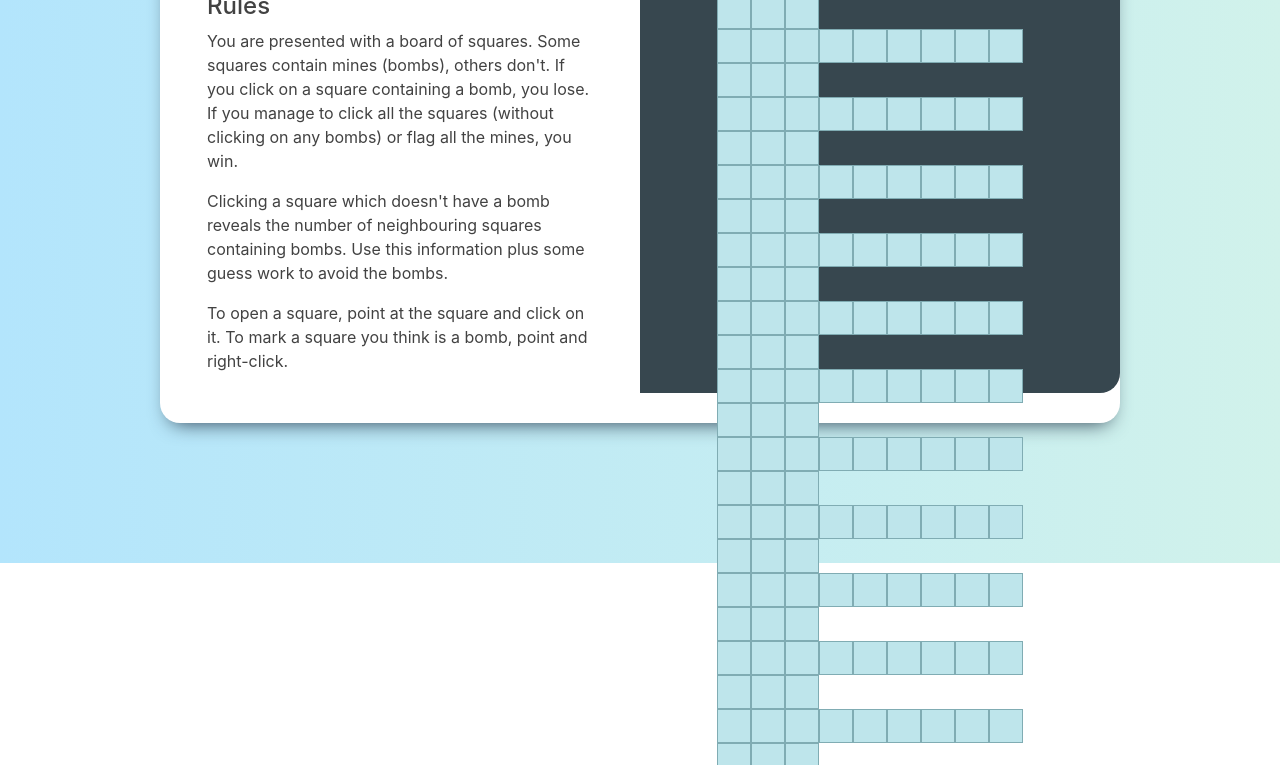
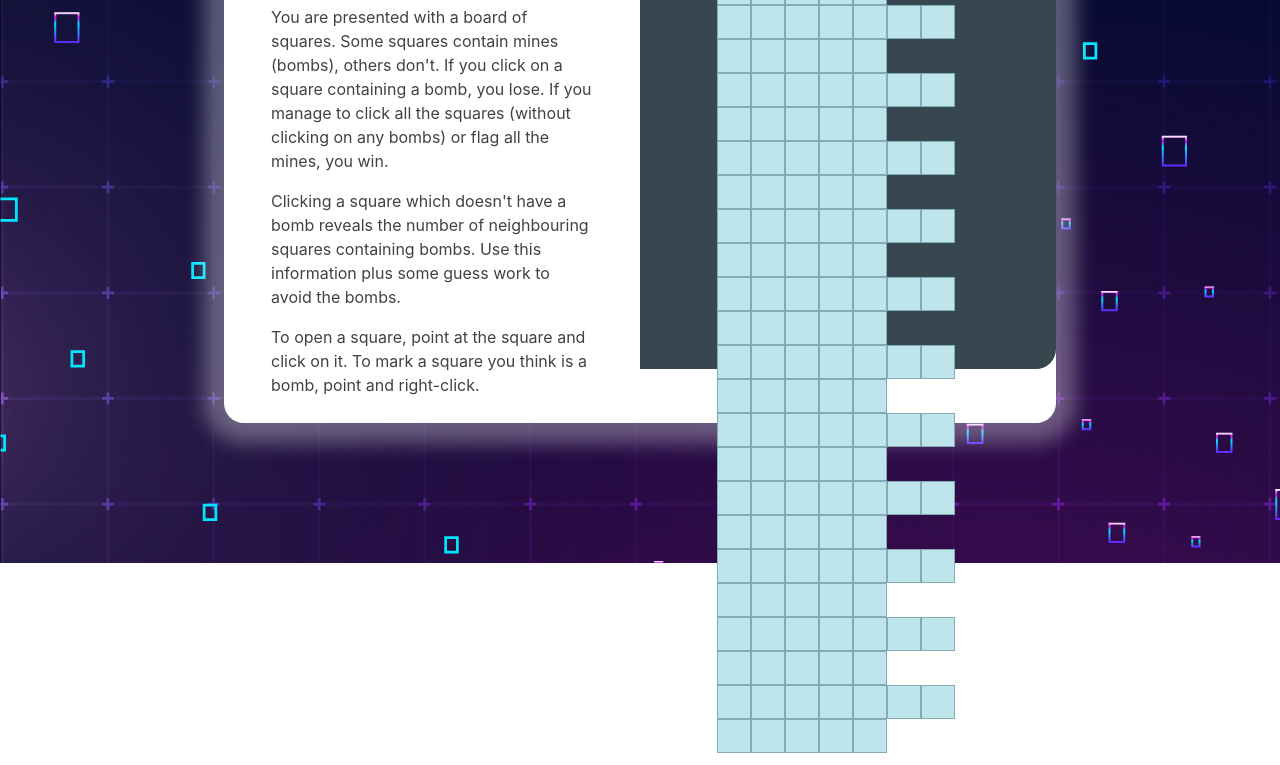
Before and after one commit to NikitaBatlis/react-minesweaper, a React app: page / in a window 1280 px wide. Shown: the part 237-1002 px from the top of the page. Built offline with nearby package versions, Linux system fonts and the light colour scheme.

Commit message:
changed background

```diff
--- a/src/index.css
+++ b/src/index.css
@@ -15,7 +15,7 @@ body {
 
 .wrapper {
   box-sizing: border-box;
-  background: linear-gradient(to right, #B3E5FC, #D1F2EB);
+  background: url("background.jpg");
   height: 100vh;
   display: flex;
   justify-content: center;
@@ -26,9 +26,9 @@ body {
   box-sizing: border-box;
   height: 65vh;
   min-width: 55vw;
-  max-width: 75vw;
+  max-width: 65vw;
   background: #fff;
-  box-shadow: 0px 10px 20px -10px #2c3e50;
+  box-shadow: 0px 0px 20px 20px #ffffff52;
   border-radius: 20px;
   margin: 0 auto;
 }
```
Also changed, not shown: src/background.jpg (added).
